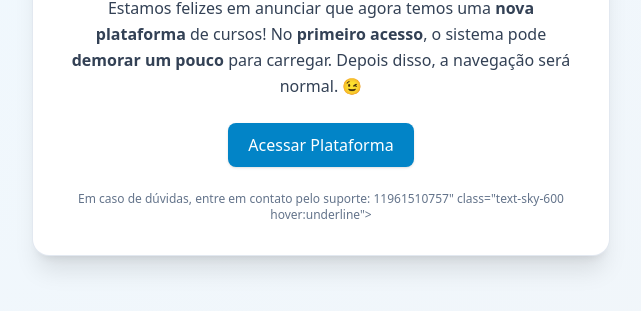
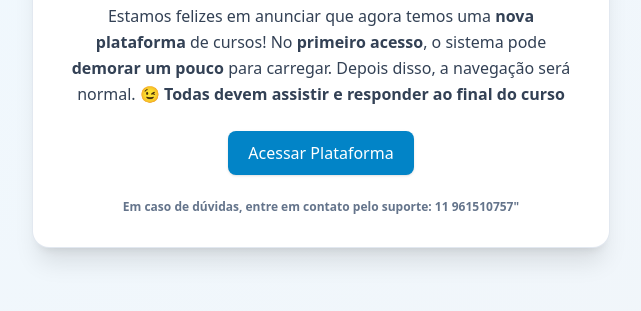
Before and after one commit to EduardoTCasagrande/academy, a plain HTML site: page index.html in a window 1280 px wide. Shown: the part 315-626 px from the top of the page, without its empty margins (319-960 px from the left). Drawn offline with nearby package versions, Linux system fonts and the light colour scheme.

Commit message:
Update index.html

```diff
--- a/index.html
+++ b/index.html
@@ -15,6 +15,7 @@
       Estamos felizes em anunciar que agora temos uma <strong>nova plataforma</strong> de cursos!
       No <strong>primeiro acesso</strong>, o sistema pode <strong>demorar um pouco</strong> para carregar.
       Depois disso, a navegação será normal. 😉
+      <strong>Todas devem assistir e responder ao final do curso</stornf>
     </p>
 
     <a href="https://reborn-academy.onrender.com"
@@ -24,7 +25,7 @@
 
     <p class="mt-6 text-xs text-slate-500">
       Em caso de dúvidas, entre em contato pelo suporte:
-      <a href="https://wa.me/5511961510757?text=Olá,%20estou%20com%20um%20problema%20técnico%20no%20sistema.">11961510757</a>" class="text-sky-600 hover:underline"></a>
+      <a href="https://wa.me/5511961510757?text=Olá,%20estou%20com%20um%20problema%20técnico%20no%20sistema.">11 961510757</a>"
     </p>
   </div>
 </body>
```
